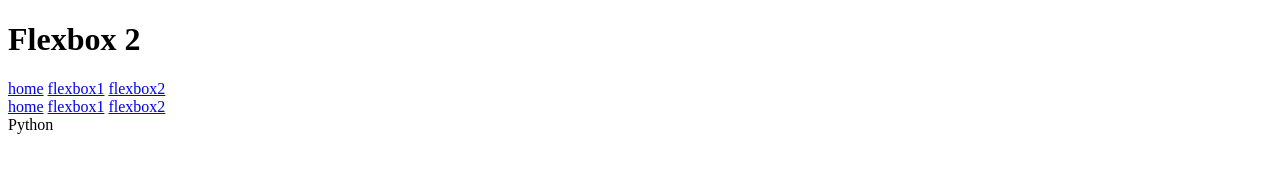
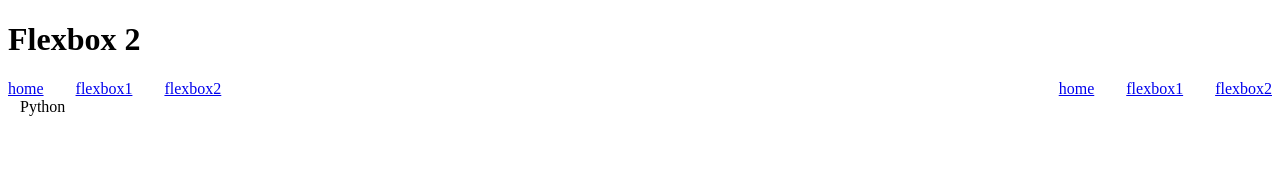
Before and after one commit to Roman23ew/Flexbox_Labs, a plain HTML site: page html/flexbox2.html in a window 1280 px wide. Drawn offline with Linux system fonts and the light colour scheme.

Commit message:
changed order and fixed some mistakes

```diff
--- a/html/flexbox2.html
+++ b/html/flexbox2.html
@@ -6,22 +6,24 @@
     <title>Document</title>
     <script type="module" scr="https://unpkg.com/ionicons@5.5.2/dist/ionicons/ionicons.esm.js"></script>
     <script nomodule scr="https://unpkg.com/ionicons@5.5.2/dist/ionicons/ionicons.esm.js"></script>
+    <link rel="stylesheet" href="../css/style2.css"/>
 </head>
 <body>
     <h1>Flexbox 2</h1>
     <div class="flex1">
-        <dif class="flex2">
+        <div class="flex2">
             <a href="../index.html">home</a>
             <a href="flexbox1.html">flexbox1</a>
             <a href="flexbox2.html">flexbox2</a>
-        </dif>
+        </div>
         <div class="flex3">
             <a href="../index.html">home</a>
             <a href="flexbox1.html">flexbox1</a>
             <a href="flexbox2.html">flexbox2</a>
         </div>
+        </div>
 
-        <div class="rating-container">
+    <div class="rating-container">
             <div class="icons">
                 <ion-icon name="logo-python" size="large" class="icon"></ion-icon>
             </div>
@@ -32,7 +34,7 @@
                 <ion-icon name="star"></ion-icon>
             </div>
 
-        </div>
     </div>
+
 </body>
 </html>
```
